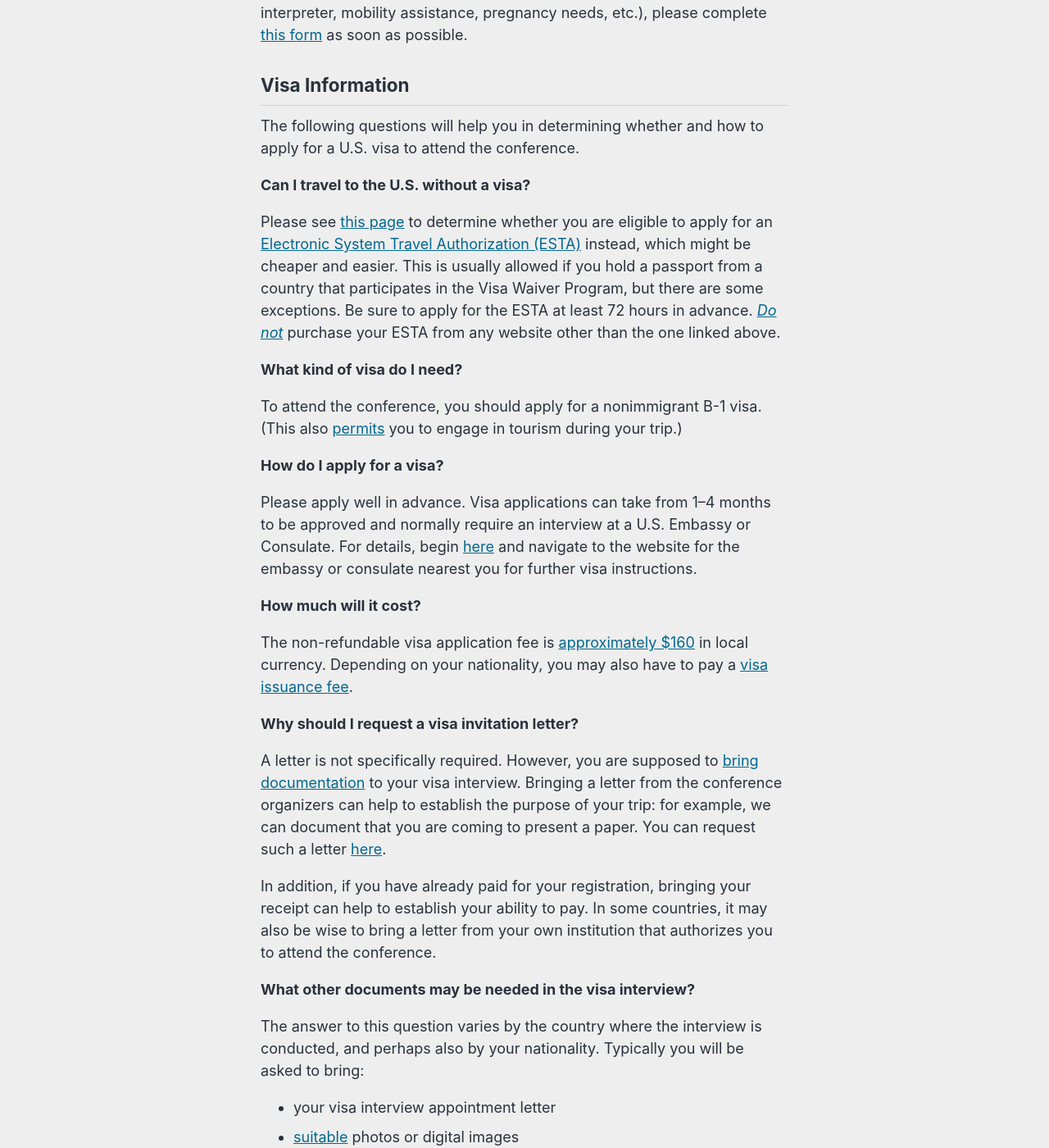
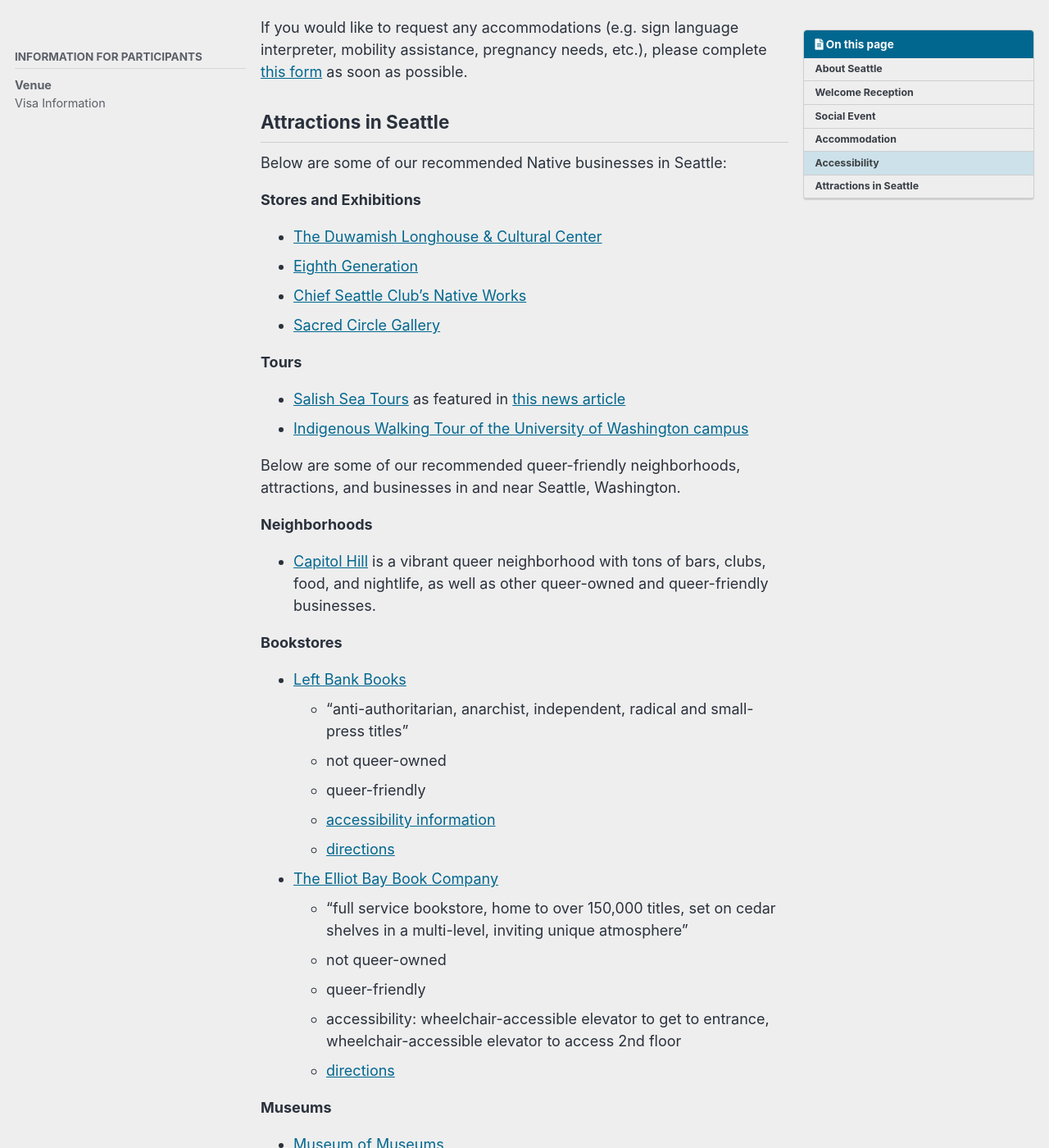
Before and after one commit to naacl-org/naacl-2022-website, a Jekyll site: the page built from _pages/venue.md, in a window 1280 px wide and 1400 px high, scrolled down 3087 px. Shown: the whole window at 82% size. Built offline with Jekyll 4.4.1, drawn with Linux system fonts in a browser that asks for light colours; cached includes are drawn as plain includes; comment, search, counter and statistics services are not loaded; some of the changed text lies outside the part shown.

Commit message:
Visa info

```diff
--- a/_pages/venue.md
+++ b/_pages/venue.md
@@ -1,19 +1,22 @@
 ---
-title: Information for Participants
+title: Venue
 layout: single
 permalink: /venue/
+sidebar:
+    nav: "participants"
 toc: true
+toc_sticky: true
 ---
 
-NAACL 2022 will be a **hybrid** event with both on-site and virtual participation.
+NAACL 2022 will be a **hybrid** event with both on-site (Seattle, Washington) and virtual participation (via Underline).
 
 ## About Seattle
 
 Seattle welcomes millions of visitors from around the world so many of you may already be familiar
 with all that Seattle has to offer. Sightseeing, Arts &amp; Culture, Cultural Heritage, Outdoor hiking and
 enjoying nature, cruising the bay or departing for longer cruises, LGBTQ activities, spectator and other
-sports, etc. are just some of the things to keep you busy when not at the conference. Check out Visit
-Seattle [Visit Seattle Washington | Travel &amp; Tourism | Official Site](https://visitseattle.org/) and read below
+sports, etc. are just some of the things to keep you busy when not at the conference.
+Check out the [Visit Seattle website](https://visitseattle.org/) and read below
 for ideas and help in planning your Seattle adventures.
 
 Realizing the COVID pandemic is of concern to everyone, here is the latest update about Seattle: As of
@@ -78,52 +83,6 @@ The conference and the hotel are committed to providing equal access and opportu
 In addition, the hotel does not operate a shuttle from the airport, but the Light Rail connects to the Westlake station near the hotel; you can read more about Light Rail accessibility [here](https://www.soundtransit.org/ride-with-us/know-before-you-go/transit-accessibility/ada-complementary-paratransit-service). The hotel has accessible parking in the building itself. The hotel is wheelchair-accessible through the main entrance, the elevators are accessible (auditory/visual feedback/wheelchair height controls, etc.), and bathrooms have accessible stalls that accommodate large electric wheelchairs. There is consistent braille labeling throughout the building. The hotel has gender-inclusive restrooms, lactation rooms, and quiet rooms. The hotel staff has had disability awareness training. Furthermore, all conference events will have automatic or live captioning. The area where the conference will take place is obstacle-free.
 
 If you would like to request any accommodations (e.g. sign language interpreter, mobility assistance, pregnancy needs, etc.), please complete [this form](https://forms.office.com/r/Cqd0NgHzDM) as soon as possible.
-
-## Visa Information
-
-The following questions will help you in determining whether and how to apply for a U.S. visa to attend the conference.
-
-**Can I travel to the U.S. without a visa?**
-
-Please see [this page](https://travel.state.gov/content/travel/en/us-visas/tourism-visit/visa-waiver-program.html) to determine whether you are eligible to apply for an [Electronic System Travel Authorization (ESTA)](https://esta.cbp.dhs.gov/) instead, which might be cheaper and easier.  This is usually allowed if you hold a passport from a country that participates in the Visa Waiver Program, but there are some exceptions.  Be sure to apply for the ESTA at least 72 hours in advance.  [_Do not_](https://visaguide.world/tips/how-to-avoid-esta-fraud/) purchase your ESTA from any website other than the one linked above.
-
-**What kind of visa do I need?**
-
-To attend the conference, you should apply for a nonimmigrant B-1 visa.  (This also [permits](https://www.cbp.gov/sites/default/files/documents/B-1%20permissible%20activities.pdf) you to engage in tourism during your trip.)
-
-**How do I apply for a visa?**
-
-Please apply well in advance.  Visa applications can take from 1&ndash;4 months to be approved and normally require an interview at a U.S. Embassy or Consulate.  For details, begin [here](https://travel.state.gov/content/travel/en/us-visas/tourism-visit/visitor.html) and navigate to the website for the embassy or consulate nearest you for further visa instructions.
-
-**How much will it cost?**
-
-The non-refundable visa application fee is [approximately $160](https://travel.state.gov/content/travel/en/us-visas/visa-information-resources/fees/fees-visa-services.html#temp) in local currency.  Depending on your nationality, you may also have to pay a [visa issuance fee](https://travel.state.gov/content/travel/en/us-visas/Visa-Reciprocity-and-Civil-Documents-by-Country.html).
-
-**Why should I request a visa invitation letter?**
-
-A letter is not specifically required.  However, you are supposed to [bring documentation](https://travel.state.gov/content/travel/en/us-visas/tourism-visit/visitor.html) to your visa interview.  Bringing a letter from the conference organizers can help to establish the purpose of your trip: for example, we can document that you are coming to present a paper.  You can request such a letter [here](http://www.yesevents.com/NAACL-Visa).
-
-In addition, if you have already paid for your registration, bringing your receipt can help to establish your ability to pay.  In some countries, it may also be wise to bring a letter from your own institution that authorizes you to attend the conference.
-
-**What other documents may be needed in the visa interview?**
-
-The answer to this question varies by the country where the interview is conducted, and perhaps also by your nationality.  Typically you will be asked to bring:
-- your visa interview appointment letter
-- [suitable](https://travel.state.gov/content/travel/en/us-visas/visa-information-resources/photos.html) photos or digital images
-- your passport, valid for at least 6 months beyond the period of stay in the U.S.
-- DS-160 application confirmation page
-- application fee payment receipt
-
-You may also bring other documentation that will help you answer the interviewer’s questions.  The interviewer is particularly interested to establish:
-- The purpose of your trip.  See the previous question.  You may also be asked to bring your CV.
-- Your intent to depart the United States after your trip.  You may wish to show your return ticket, and evidence of your work and family responsibilities outside the U.S.
-- Your ability to pay all costs of the trip.  You may wish to show your bank statement, or evidence of travel grants or sponsorships, etc.
-- Your U.S. stay address.  You may wish to bring your hotel booking information.
-
-**Is it safe to go ahead and register for the conference before I have a visa?**
-
-Yes. If your visa application is denied, you are entitled to [request](mailto:office@aclweb.org) a full refund of your conference registration fees.
-
 
 ## Attractions in Seattle
 
```
Also changed, not shown: other parts of _pages/venue.md (+4 -2 lines), _data/navigation.yml (+9 -1 lines), _pages/home.md (+1 -0 lines), _pages/visa.md (added, +50 -0 lines).
